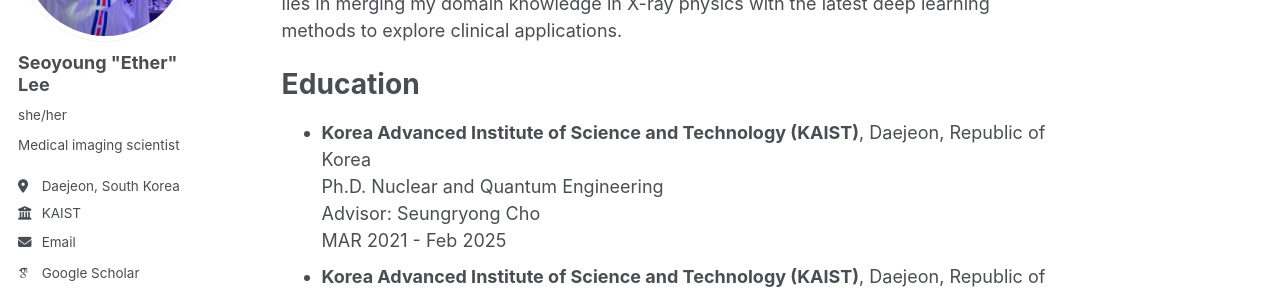
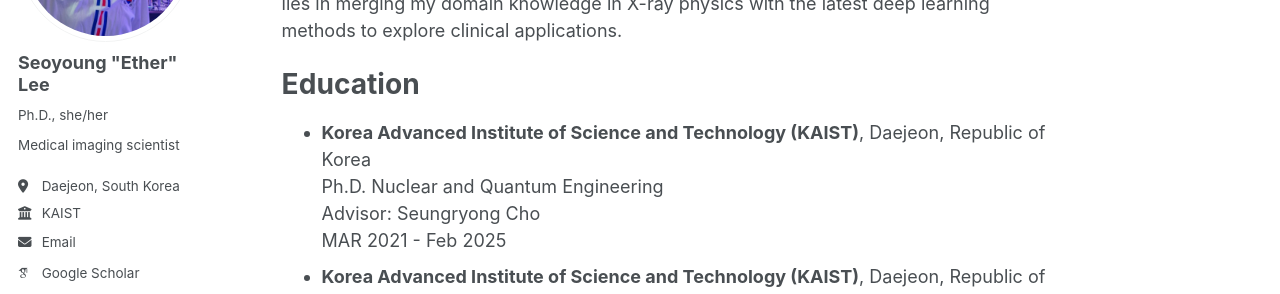
Before and after one commit to ether0/ether0.github.io, a Jekyll site: the page built from _pages/about.md, in a window 1280 px wide. Shown: the part 239-533 px from the top of the page. Built offline with Jekyll 4.4.1, drawn with Linux system fonts in a browser that asks for light colours; some web fonts are replaced.

```diff
--- a/_config.yml
+++ b/_config.yml
@@ -23,7 +23,7 @@ author:
   # Biographic information
   avatar           : "profile.png"
   name             : "Seoyoung \"Ether\" Lee"
-  pronouns         : "she/her"
+  pronouns         : "Ph.D., she/her"
   bio              : "Medical imaging scientist"
   location         : "Daejeon, South Korea"
   employer         : "KAIST"
```
